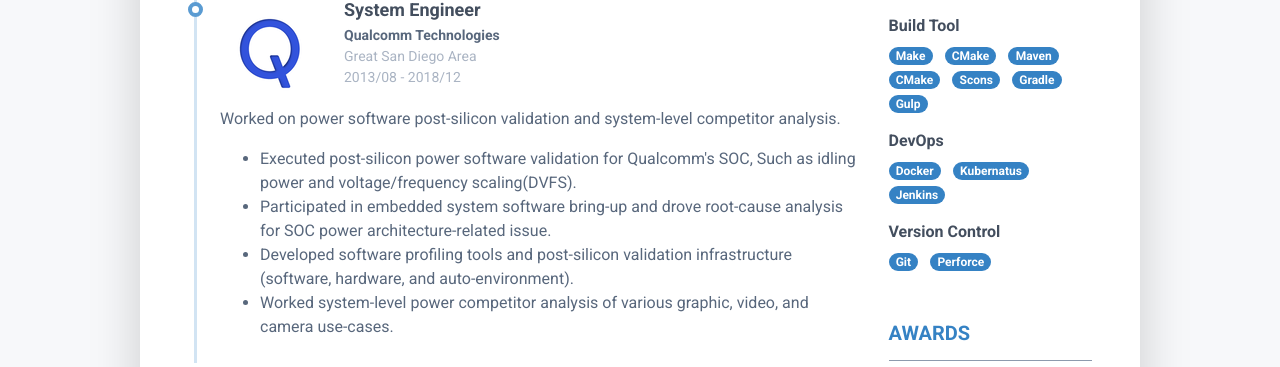
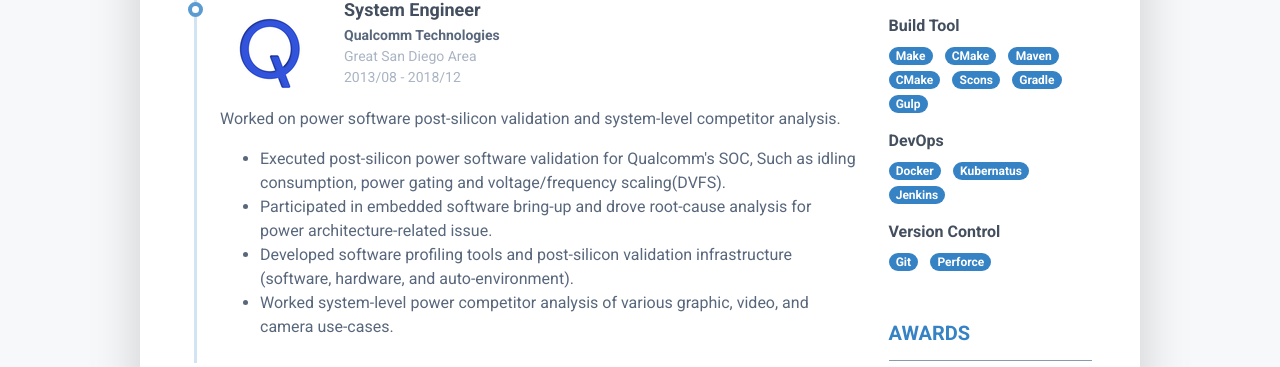
Before and after one commit to rong118/my_resume, a Node server app: page / in a window 1280 px wide. Shown: the part 951-1318 px from the top of the page. Run offline with Node 20, Linux system fonts and the light colour scheme; some libraries are stand-ins or nearby versions.

Commit message:
Update index.ejs

```diff
--- a/views/index.ejs
+++ b/views/index.ejs
@@ -95,8 +95,8 @@
 									    <div class="resume-timeline-item-desc">
 										    <p>Worked on power software post-silicon validation and system-level competitor analysis.</p>
 										    <ul>
-                                                <li>Executed post-silicon power software validation for Qualcomm's SOC, Such as idling power and voltage/frequency scaling(DVFS).</li>
-                                                <li>Participated in embedded system software bring-up and drove root-cause analysis for SOC power architecture-related issue.</li>
+                                                <li>Executed post-silicon power software validation for Qualcomm's SOC, Such as idling consumption, power gating and voltage/frequency scaling(DVFS).</li>
+                                                <li>Participated in embedded software bring-up and drove root-cause analysis for power architecture-related issue.</li>
 											    <li>Developed software profiling tools and post-silicon validation infrastructure (software, hardware, and auto-environment).</li>
                                                 <li>Worked system-level power competitor analysis of various graphic, video, and camera use-cases.</li>
 										    </ul>
```
